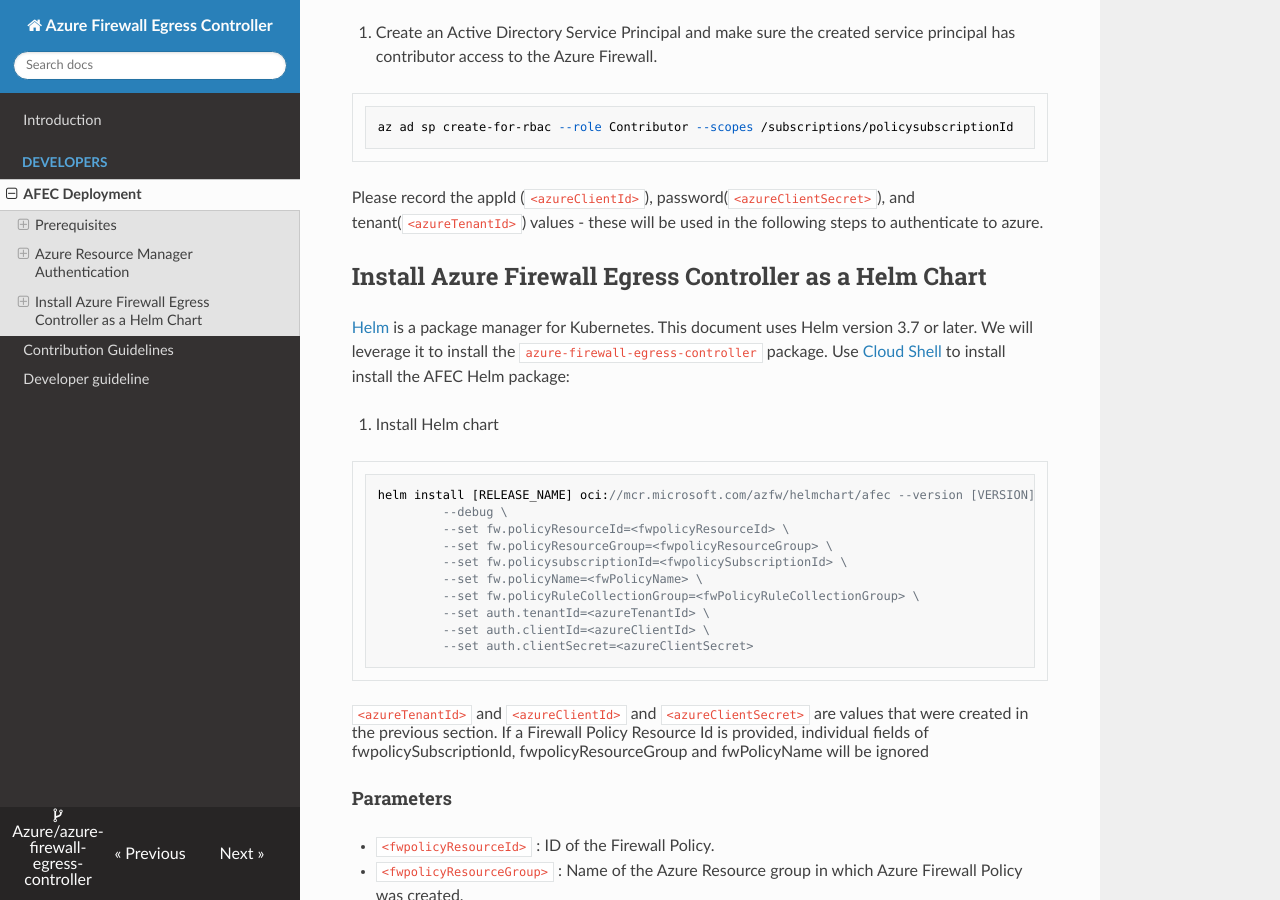
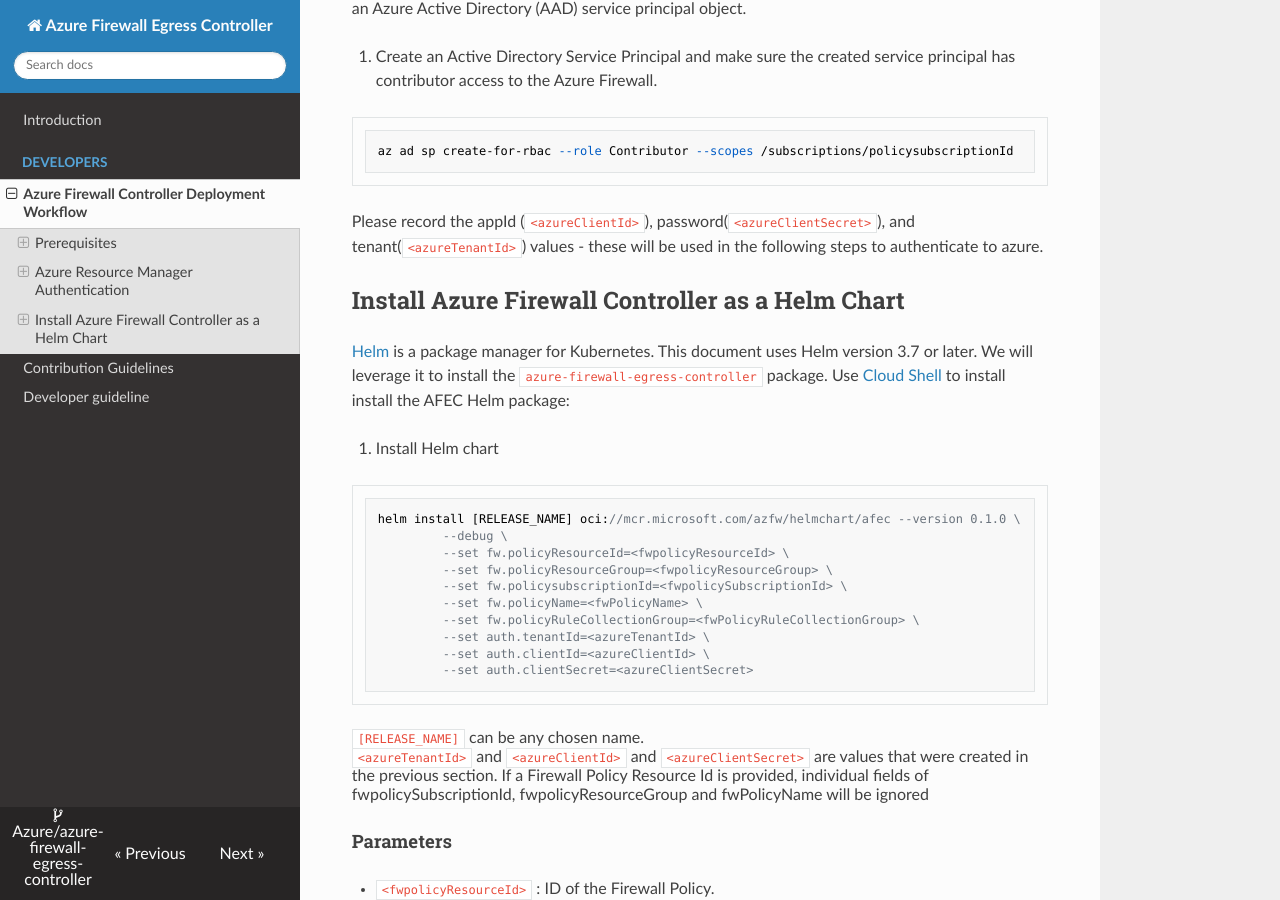
Before and after one commit to Azure/azure-firewall-egress-controller, an MkDocs documentation site: the page built from docs/developers/build.md, in a window 1280 px wide and 900 px high, scrolled down 1576 px. Built offline with MkDocs 1.6.1, drawn with Linux system fonts in a browser that asks for light colours; nearby versions of some CDN libraries; some of the changed text lies outside the part shown.

Commit message:
update helm version in readme

````diff
--- a/docs/developers/build.md
+++ b/docs/developers/build.md
@@ -1,13 +1,12 @@
-# AFEC Deployment
+# Azure Firewall Controller Deployment Workflow
 
-The Azure Firewall Egress Controller (AFEC) is a pod within your Kubernetes cluster.
-AFEC monitors a subset of Kubernetes Resources and translates them to Azure Firewall specific configuration and applies to the  [Azure Resource Manager (ARM)](https://docs.microsoft.com/en-us/azure/azure-resource-manager/resource-group-overview).
+The Azure Firewall Controller is a pod within your Kubernetes cluster which monitors a subset of Kubernetes Resources and translates them to Azure Firewall specific configuration and applies to the  [Azure Resource Manager (ARM)](https://docs.microsoft.com/en-us/azure/azure-resource-manager/resource-group-overview).
 
 ### Outline:
 - [Prerequisites](#prerequisites)
 - [Azure Resource Manager Authentication (ARM)](#azure-resource-manager-authentication)
     - Option 1: [Using a Service Principal](#using-a-service-principal)
-- [Install Azure Firewall Egress Controller using Helm](#install-azure-firewall-egress-controller-as-a-helm-chart)
+- [Install Azure Firewall Controller using Helm](#install-azure-firewall-controller-as-a-helm-chart)
 
 ## Prerequisites
 This documents assumes you already have the following tools and infrastructure installed:
@@ -54,7 +53,7 @@
 
   Please record the appId (`<azureClientId>`), password(`<azureClientSecret>`), and tenant(`<azureTenantId>`) values - these will be used in the following steps to authenticate to azure.
 
-## Install Azure Firewall Egress Controller as a Helm Chart
+## Install Azure Firewall Controller as a Helm Chart
 [Helm](https://docs.microsoft.com/en-us/azure/aks/kubernetes-helm) is a package manager for
 Kubernetes. This document uses Helm version 3.7 or later. We will leverage it to install the `azure-firewall-egress-controller` package.
 Use [Cloud Shell](https://shell.azure.com/) to install install the AFEC Helm package:
@@ -62,7 +61,7 @@
 1. Install Helm chart
 
 ```console
-helm install [RELEASE_NAME] oci://mcr.microsoft.com/azfw/helmchart/afec --version [VERSION] \
+helm install [RELEASE_NAME] oci://mcr.microsoft.com/azfw/helmchart/afec --version 0.1.0 \
          --debug \
          --set fw.policyResourceId=<fwpolicyResourceId> \
          --set fw.policyResourceGroup=<fwpolicyResourceGroup> \
@@ -73,6 +72,7 @@
          --set auth.clientId=<azureClientId> \
          --set auth.clientSecret=<azureClientSecret>
 ```
+`[RELEASE_NAME]` can be any chosen name.<br>
 `<azureTenantId>` and `<azureClientId>` and `<azureClientSecret>` are values that were created in the previous section.
 If a Firewall Policy Resource Id is provided, individual fields of fwpolicySubscriptionId, fwpolicyResourceGroup and fwPolicyName will be ignored
 
````
Also changed, not shown: helm/egress-azure/README.md (+1 -1 lines).
